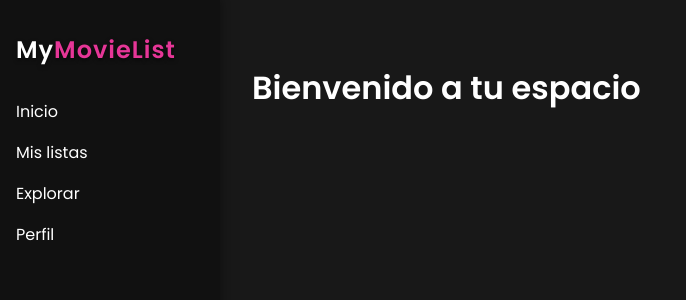
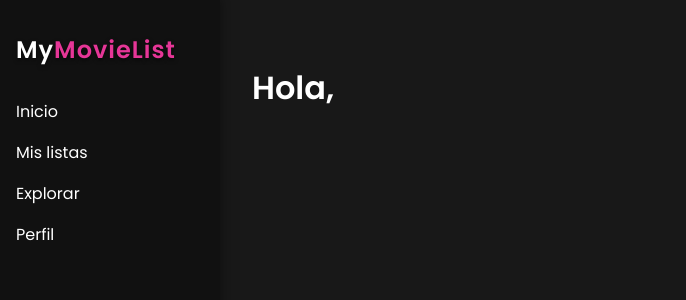
Before and after one commit to davidpalacin/movie-list-front, a React (Vite) app: page /dashboard in a window 1280 px wide. Shown: the top 300 px of the page, without its empty margins (0-686 px from the left). Built offline with nearby package versions, Linux system fonts and the light colour scheme.

Commit message:
Dashboard greeting  includes user's name from local storage

```diff
--- a/src/components/Dashboard/Dashboard.jsx
+++ b/src/components/Dashboard/Dashboard.jsx
@@ -4,6 +4,7 @@ import { useState } from 'react';
 
 function Dashboard() {
     const [sidebarOpen, setSidebarOpen] = useState(false);
+    const user = JSON.parse(localStorage.getItem('user'));
 
     return (
         <div className="dashboard">
@@ -31,7 +32,7 @@ function Dashboard() {
                     ☰
                 </button>
 
-                <h1 className="dashboard-title">Bienvenido a tu espacio</h1>
+                <h1 className="dashboard-title">Hola, {user?.name}</h1>
                 {/* Aquí irá el contenido */}
             </div>
         </div>
```
